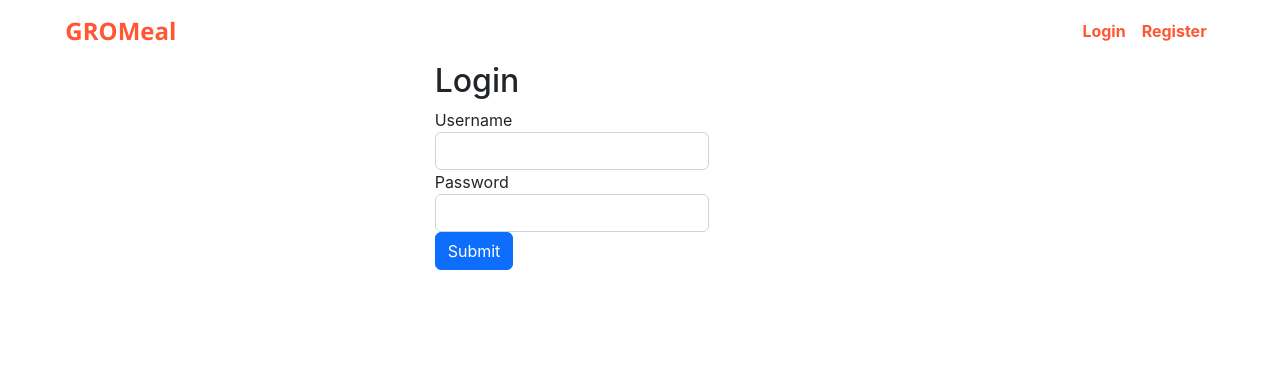
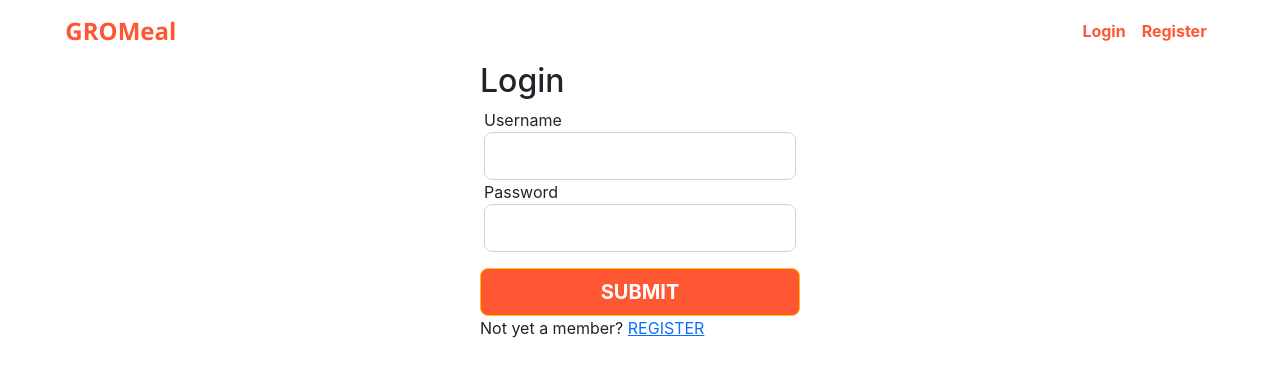
Before and after one commit to CodeOp-tech/GROMeal-Team-Project, a React (Create React App) app in the folder GROMeal/client/: page /login in a window 1280 px wide. Shown: the top 376 px of the page. Built offline with nearby package versions, Linux system fonts and the light colour scheme.

Commit message:
before styling

```diff
--- a/GROMeal/client/src/views/HomeView.css
+++ b/GROMeal/client/src/views/HomeView.css
@@ -50,3 +50,11 @@
     background-color: lightseagreen;
     color: #fff;
   }
+
+  #header {
+  background-position: center;
+  background-repeat: no-repeat;
+  background-size: cover;
+  min-height: 600px;
+  width: 100%;
+  }
--- a/GROMeal/client/src/views/HomeView.js
+++ b/GROMeal/client/src/views/HomeView.js
@@ -92,13 +92,10 @@ function HomeView(props) {
   }
 
     return (
-    <header className="container" style={{borderRadius:"100px"}}>
+    <header className="container-fluid p-0 expand-lg header img-responsive" id="header" style={{backgroundImage: `url(${header2}`}}>
  {/* <div>
   <ProgressBar />
 </div>  */}
-
-      <div className="row"
-         style={{backgroundImage: `url(${header2}`, height: '600px'}}>
       <div className="col-lg-9" style={{ paddingLeft: '130px', paddingTop: '110px'}}>
         <h1 className="col-6" style={{ marginBottom: '15px', lineHeight:'45px', color: 'white', fontWeight: 900, fontFamily:'Segoe UI', textShadow: '1px 1px 1px grey'}}>What do I need to buy this week?</h1>
         <p className="col-9" style={{ color: 'black', fontWeight:'lighter' }}>Organise your recipes in a weekly planning and get your shopping list magically.
@@ -108,9 +105,6 @@ function HomeView(props) {
         </div>
       </div>
 
-
-
-  </div>
 </header>
 
     );
--- a/GROMeal/client/src/views/LoginView.js
+++ b/GROMeal/client/src/views/LoginView.js
@@ -1,4 +1,5 @@
 import React, { useState } from 'react';
+import { Link } from 'react-router-dom';
 import Local from '../helpers/Local';
 
 
@@ -35,8 +36,10 @@ function LoginView(props) {
     }
 
     return (
-        <div className="LoginView row">
-            <div className="col-4 offset-4">
+
+        <div className='inline-block align-middle' style={{height: "100vh"}}>
+        <div className="mx-auto col-10 col-md-8 col-lg-3">
+            <div className="row justify-content-between text-left">
                 <h2>Login</h2>
 
                 {
@@ -45,36 +48,38 @@ function LoginView(props) {
                     )
                 }
 
-                <form onSubmit={handleSubmit}>
-                    <div className="form-group">
-                        <label>Username
+                <form className="form-group col-12 flex-column d-flex" onSubmit={handleSubmit}>
+
+                        <label className="form-control-label px-1">Username
                             <input
                                 type="text"
                                 name="usernameInput"
                                 required
-                                className="form-control"
+                                className="form-control form-control-lg"
                                 value={username}
                                 onChange={handleChange}
                             />
                         </label>
-                    </div>
 
-                    <div className="form-group">
-                        <label>Password
+                        <label className="form-control-label px-1">Password
                             <input
                                 type="password"
                                 name="passwordInput"
                                 required
-                                className="form-control"
+                                className="form-control form-control-lg"
                                 value={password}
                                 onChange={handleChange}
                             />
                         </label>
-                    </div>
 
-                    <button type="submit" className="btn btn-primary">Submit</button>
+                    <button type="submit" id="buttonA" className="btn btn-warning px-5 btn-lg mt-3">SUBMIT</button>
                 </form>
+
+                <div className='align-items-center'>
+                   Not yet a member? <Link to="/register" type="submit">REGISTER</Link>
+                </div>
             </div>
+        </div>
         </div>
     );
 
--- a/GROMeal/client/src/views/RegisterView.js
+++ b/GROMeal/client/src/views/RegisterView.js
@@ -55,7 +55,7 @@ function RegisterView(props) {
 
                 <form onSubmit={handleSubmit} className="form-group col-12 flex-column d-flex">
                     <div>
-                        <label>Username
+                        <label className="form-control-label px-1">Username
                             <input
                                 type="text"
                                 name="username"
@@ -68,7 +68,7 @@ function RegisterView(props) {
                     </div>
 
                     <div>
-                        <label>Password
+                        <label className="form-control-label px-1">Password
                             <input
                                 type="password"
                                 name="password"
@@ -81,7 +81,7 @@ function RegisterView(props) {
                     </div>
 
                     <div>
-                        <label>Email
+                        <label className="form-control-label px-1">Email
                             <input
                                 type="email"
                                 name="email"
```
Also changed, not shown: 1 other file (tests, documents, lock files or other folders).
